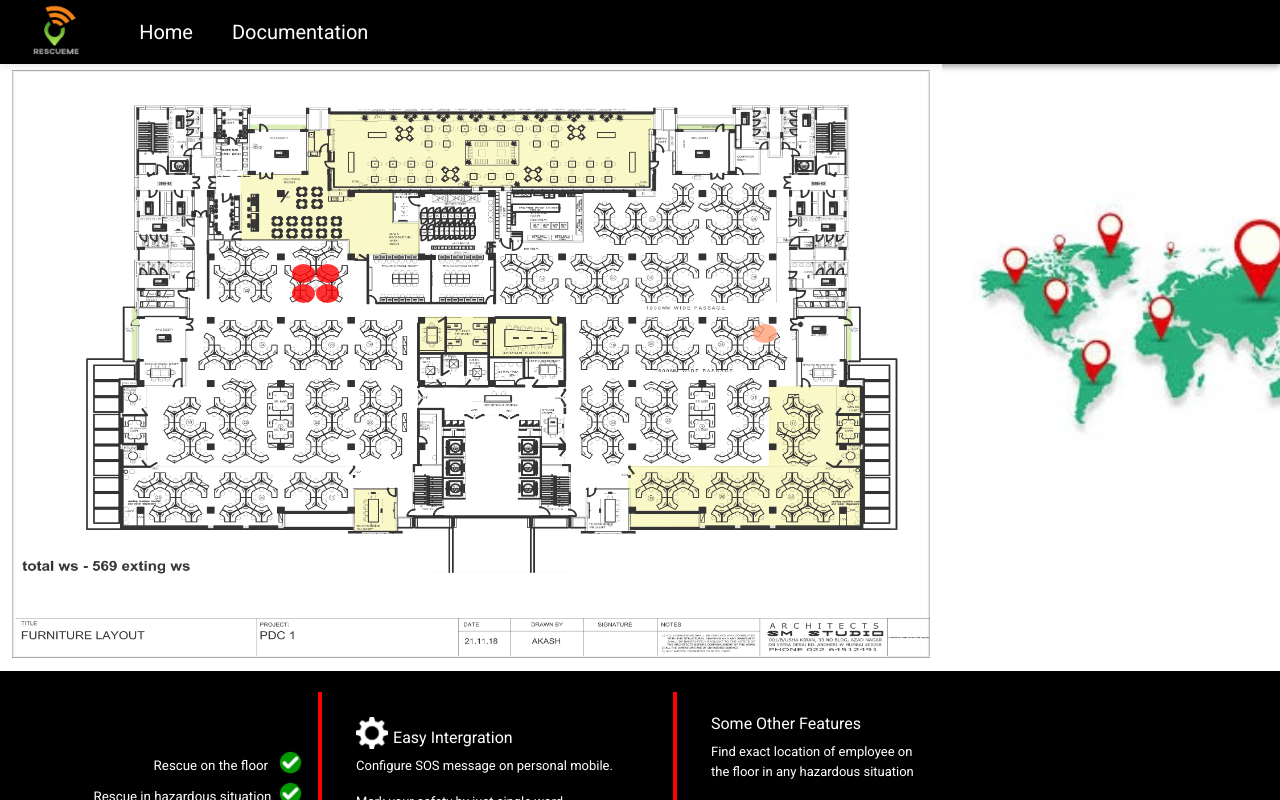
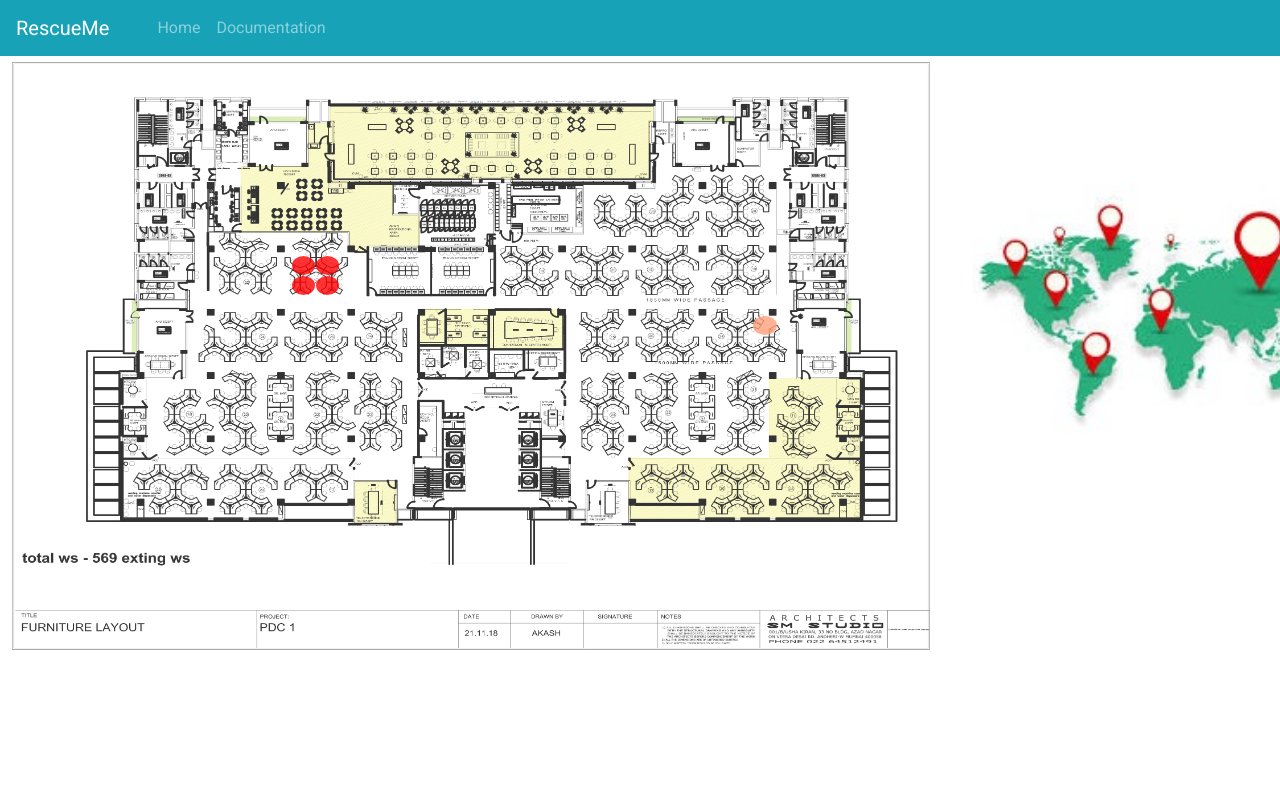
Before and after one commit to Ajinkya-hub/RescueMe-UI, a Vue app: page /home in a window 1280 px wide. Shown: the top 800 px of the page. Built offline with nearby package versions, Linux system fonts and the light colour scheme; no server answers.

Commit message:
API changes

```diff
--- a/src/App.vue
+++ b/src/App.vue
@@ -1,13 +1,22 @@
 <template>
   <v-app>
     <v-content>
+      <Navigation />
       <router-view/>
+      <FooterMenu />
     </v-content>
   </v-app>
 </template>
 
 <script>
+import Navigation from "@/components/header/Navigation";
+import FooterMenu from "@/components/footer/FooterMenu";
+
 export default {
   name: "App",
+  components: {
+   Navigation,
+   FooterMenu
+  },
 };
 </script>
--- a/src/components/FloorMap.vue
+++ b/src/components/FloorMap.vue
@@ -5,31 +5,54 @@
         <img ref="drawTable" class="center-fit" src="../assets/FloorPlan.jpg" />
       </div>
       <div class="box stack-top">
-                <div class="tile" v-for="item in division" :id="item.id"  :class="item.blinkClass" :ref="item.id" :style="{'background-position-x' : item.background_position_x,'background-position-y' : item.background_position_y, 'background-image':item.backgroundImage,  'background': item.background, 'margin-bottom': item.marginBottom,'margin-right': item.marginRight, 'background-color': item.backgroundcolor, 'width':item.width, 'height':item.height }" :key="item.id">
+        <div
+          class="tile"
+          v-for="item in division"
+          :id="item.id"
+          :class="item.blinkClass"
+          :ref="item.id"
+          :style="{
+            'background-position-x': item.background_position_x,
+            'background-position-y': item.background_position_y,
+            'background-image': item.backgroundImage,
+            background: item.background,
+            'margin-bottom': item.marginBottom,
+            'margin-right': item.marginRight,
+            'background-color': item.backgroundcolor,
+            width: item.width,
+            height: item.height,
+          }"
+          :key="item.id"
+        ></div>
       </div>
     </div>
-        </div>
-             <img src="@/assets/map_logo.jpg" alt style="height: 320px;position: absolute;margin-top: 100px;" />
+    <img
+      src="@/assets/map_logo.jpg"
+      alt
+      style="height: 320px;position: absolute;margin-top: 100px;"
+    />
   </div>
 </template>
+
 <script>
+import what3words from "@/middleware/what3words.js";
+
 export default {
   mounted() {
+    this.get3WordsData();
     var bwidth = 972;
     var bheight = 600;
     this.n_Tiles = this.defaults.x * this.defaults.y;
     for (var i = 0; i < this.n_Tiles; i++) {
-
       var cssPorps = {
         id: i,
-                    width: (bwidth / this.defaults.x) - this.defaults.gap + "px",
-                    height: (bheight / this.defaults.y) - this.defaults.gap + "px",
+        width: bwidth / this.defaults.x - this.defaults.gap + "px",
+        height: bheight / this.defaults.y - this.defaults.gap + "px",
         marginBottom: "1px",
         marginRight: "1px",
         //backgroundcolor: "#d3f6db",
         //backgroundImage: "url(http://1.bp.blogspot.com/-8PfnHfgrH4I/TylX2v8pTMI/AAAAAAAAJJ4/TICBoSEI57o/s1600/search_by_image_image.png)"
       };
-
 
       if (i == 412 || i == 413 || i == 452 || i == 453) {
         cssPorps.blinkClass = "blink_me_red";
@@ -42,47 +65,49 @@
       //    cssPorps.blinkClass = "blink_me_green";
       //}
 
-
       this.division.push(cssPorps);
-
     }
   },
-        name: 'FloorMap',
-        data: function () {
+  name: "FloorMap",
+  data: function() {
     return {
       defaults: {
         x: 40, // tiles in x axis
         y: 30, // tiles in y axis
-                    gap: 1
+        gap: 1,
       },
       n_Tiles: 0,
-                division: []
+      division: [],
+      words: ""
+    };
+  },
+  methods: {
+    ShowGrid: function() {},
 
+    positionImage: function() {},
+
+    async get3WordsData() {
+        let request = {
+            coordinates: '19.576436,74.209311',
+            key: 'E9E98Q1L'
+        }
+        const response = await what3words.get3Words(request);
+        if(response != null){
+            this.words = response.data.words;
+            console.log("Response Words --------------------------> ", response.data.words);
         }
     },
-        methods: {
-            ShowGrid: function () {
-
   },
-
-            positionImage: function () {
-
-
-            }
-
-
-        }
-    }
+};
 </script>
 <!-- Add "scoped" attribute to limit CSS to this component only -->
 <style scoped>
-
 .tile {
   float: left;
-        -webkit-transition: all .1s linear;
-        -moz-transition: all .1s linear;
-        -ms-transition: all .1s linear;
-        -o-transition: all .1s linear;
+  -webkit-transition: all 0.1s linear;
+  -moz-transition: all 0.1s linear;
+  -ms-transition: all 0.1s linear;
+  -o-transition: all 0.1s linear;
   /*background-image:url("../assets/FloorPlan.jpg");*/
 }
 
--- a/src/components/MainPage.vue
+++ b/src/components/MainPage.vue
@@ -1,23 +1,19 @@
 <template>
   <v-app>
     <v-content>
-      <Navigation />
       <FloorMap />
-      <FooterMenu />
+
     </v-content>
   </v-app>
 </template>
 
 <script>
-import Navigation from "@/components/header/Navigation";
 import FloorMap from "@/components/FloorMap";
-import FooterMenu from "@/components/footer/FooterMenu";
+
 export default {
   name: "MainPage",
   components: {
-    Navigation,
-    FloorMap,
-    FooterMenu
+    FloorMap
   },
 };
 </script>
--- /dev/null
+++ b/src/components/documentation.vue
@@ -0,0 +1,30 @@
+<template>
+  <div class="container">
+      <img class="center-fit" src="@/assets/doc.jpg" style="height: 400px; width: 300px" />
+  </div>
+</template>
+
+<script>
+export default {
+  name: "documentation",
+};
+</script>
+
+<style scoped>
+.container {
+  height: 600px;
+  max-width: 972px;
+  position: relative;
+  margin: auto;
+  display: inline-block;
+}
+
+.box {
+  width: 100%;
+  height: 100%;
+  position: absolute;
+  top: 0;
+  left: 0;
+  opacity: 0.8; /* for demo purpose  */
+}
+</style>
--- a/src/components/footer/FooterMenu.vue
+++ b/src/components/footer/FooterMenu.vue
@@ -1,5 +1,4 @@
-<template >
-
+<template>
   <v-footer class="footer" style="display:flex">
     <div class="footerOne">
        <ul class="myList">
@@ -11,7 +10,9 @@
           </span>
         </li>
         <li>
-          <span style="vertical-align: super">Rescue in hazardous situation</span>&nbsp;
+          <span style="vertical-align: super"
+            >Rescue in hazardous situation</span
+          >&nbsp;
           <span>
             <img src="@/assets/tick.png" alt="tick" height="25px" />
           </span>
@@ -30,7 +31,12 @@
         <li>&nbsp;</li>
         <li>
           <span>
-            <img src="@/assets/Cog.png" alt="tick" height="32px" style="padding-right:5px" />
+            <img
+              src="@/assets/Cog.png"
+              alt="tick"
+              height="32px"
+              style="padding-right:5px"
+            />
           </span>
           <span style="vertical-align: super">Easy Intergration</span>
         </li>
@@ -53,7 +59,10 @@
           <span style="vertical-align: super">Some Other Features</span>
         </li>
         <li style="font-size: small;">
-           <p>Find exact location of employee on the floor in any hazardous situation</p>
+          <p>
+            Find exact location of employee on the floor in any hazardous
+            situation
+          </p>
           <p>
             Make sure employee safety status just by single SMS.
           </p>
@@ -67,13 +76,13 @@
 </template>
 <script>
 export default {
-  name: "FooterMenu"
+  name: "FooterMenu",
 };
 </script>
 <style scoped>
 .footer {
   width: 100%;
-  background-color: black !important;
+  background-color: #17a2b8 !important;
   color: white !important;
 }
 
@@ -82,7 +91,6 @@ export default {
   text-align: end;
   font-size: smaller;
   padding-bottom: 22px;
-
 }
 
 .footerTwo {
@@ -99,9 +107,23 @@ ul.myList {
   list-style-type: none;
 }
 .theme--light.v-divider {
-  border: 2px solid red;
+  border: 2px solid white;
   height: 180px;
   margin-top: 15px;
   margin-left: 15px;
 }
+
+.bd-footer {
+  padding: 4rem 0;
+  text-align: center;
+  background-color: #eee;
+}
+
+.fluid-container.footer{
+  background: #17a2b8;
+}
+.fluid-container.footer > *:last-child {
+    margin-bottom: 0px;
+    color: #fff;
+}
 </style>
--- a/src/components/header/Navigation.vue
+++ b/src/components/header/Navigation.vue
@@ -1,5 +1,15 @@
 <template>
-  <v-card color="grey lighten-4" flat tile>
+<b-navbar toggleable="lg" type="dark" variant="info">
+  <b-navbar-brand href="#">RescueMe</b-navbar-brand>
+  <b-navbar-toggle target="nav-collapse"></b-navbar-toggle>
+    <b-collapse id="nav-collapse" is-nav>
+      <b-navbar-nav>
+        <b-nav-item router-link :to="`/home`">Home</b-nav-item>
+        <b-nav-item router-link :to="`/documentation`">Documentation</b-nav-item>
+      </b-navbar-nav>
+    </b-collapse>
+</b-navbar>
+  <!-- <v-card color="grey lighten-4" flat tile>
     <v-toolbar style="background:black">
       <img src="@/assets/RescueMe - logo.jpg" alt style="height: inherit" />
       <v-spacer class="v_spacer_modified"></v-spacer>
@@ -8,12 +18,8 @@
       </v-toolbar-title>
       <v-spacer class="v_spacer_modified"></v-spacer>
       <v-toolbar-title class="nav_name">Documentation</v-toolbar-title>
-<!--       <v-spacer class="v_spacer_modified"></v-spacer>
-      <v-toolbar-title class="nav_name">Example</v-toolbar-title>
-      <v-spacer class="v_spacer_modified"></v-spacer>
-      <v-toolbar-title class="nav_name">Pricing</v-toolbar-title> -->
     </v-toolbar>
-  </v-card>
+  </v-card> -->
 </template>
 <script>
 export default {
--- /dev/null
+++ b/src/middleware/service.js
@@ -0,0 +1,15 @@
+import axios from 'axios';
+
+class Service {
+
+    async getEndpoint(url, params) {
+        var data = await axios.get(url, {
+            params: params,
+            headers: {
+                'Content-Type': 'application/json',
+            }
+        });
+        return data;
+    }
+}
+export default new Service()
--- /dev/null
+++ b/src/middleware/what3words.js
@@ -0,0 +1,7 @@
+import service from '@/middleware/service'
+
+export default {
+    get3Words(params) {
+        return service.getEndpoint(`https://api.what3words.com/v3/convert-to-3wa?coordinates=${params.coordinates}&key=${params.key}`)
+    },
+}
--- a/src/router.js
+++ b/src/router.js
@@ -9,8 +9,13 @@ const router = new Router({
   routes: [
     {
       path: "/home",
-      name: "PostCodeSearch",
+      name: "MainPage",
       component: () => import("./components/MainPage.vue")
+    },
+    {
+      path: "/documentation",
+      name: "documentation",
+      component: () => import("./components/documentation.vue")
     },
     {
       path: "/404",
```
Also changed, not shown: src/main.js (+7 -0 lines), 1 other file (tests, documents, lock files or other folders). Lines whose indentation alone changed are shown as unchanged.
